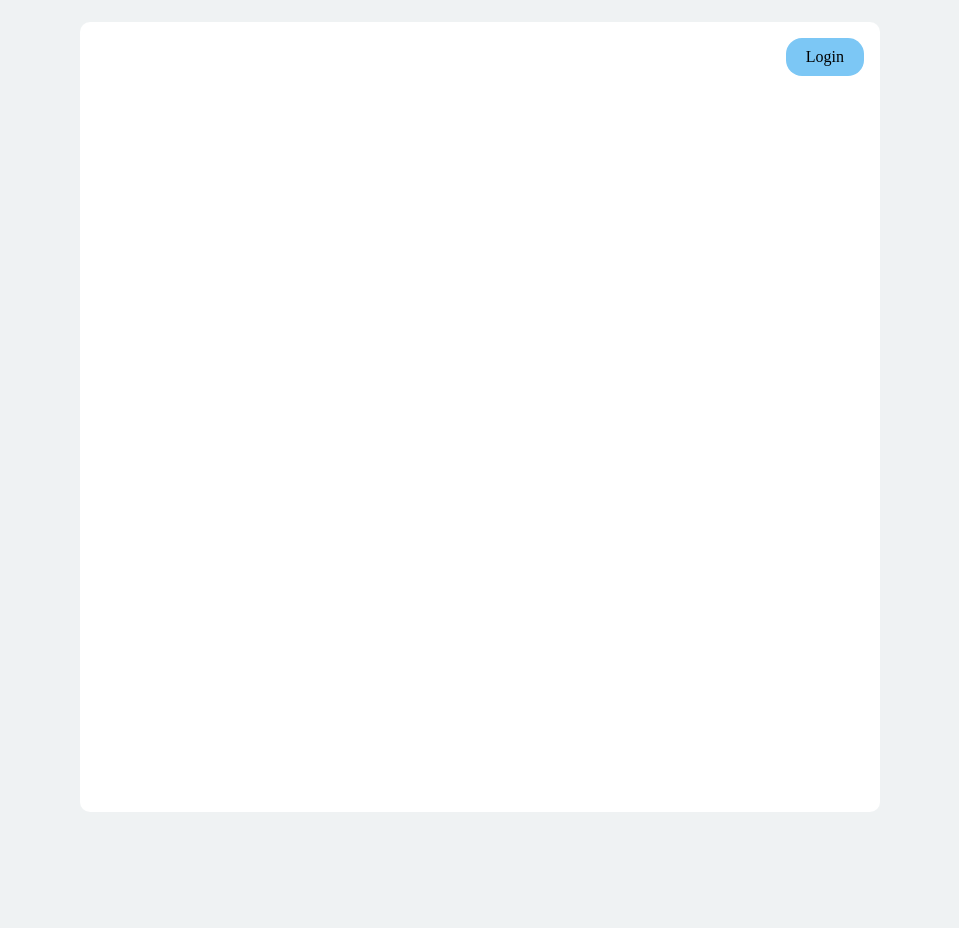
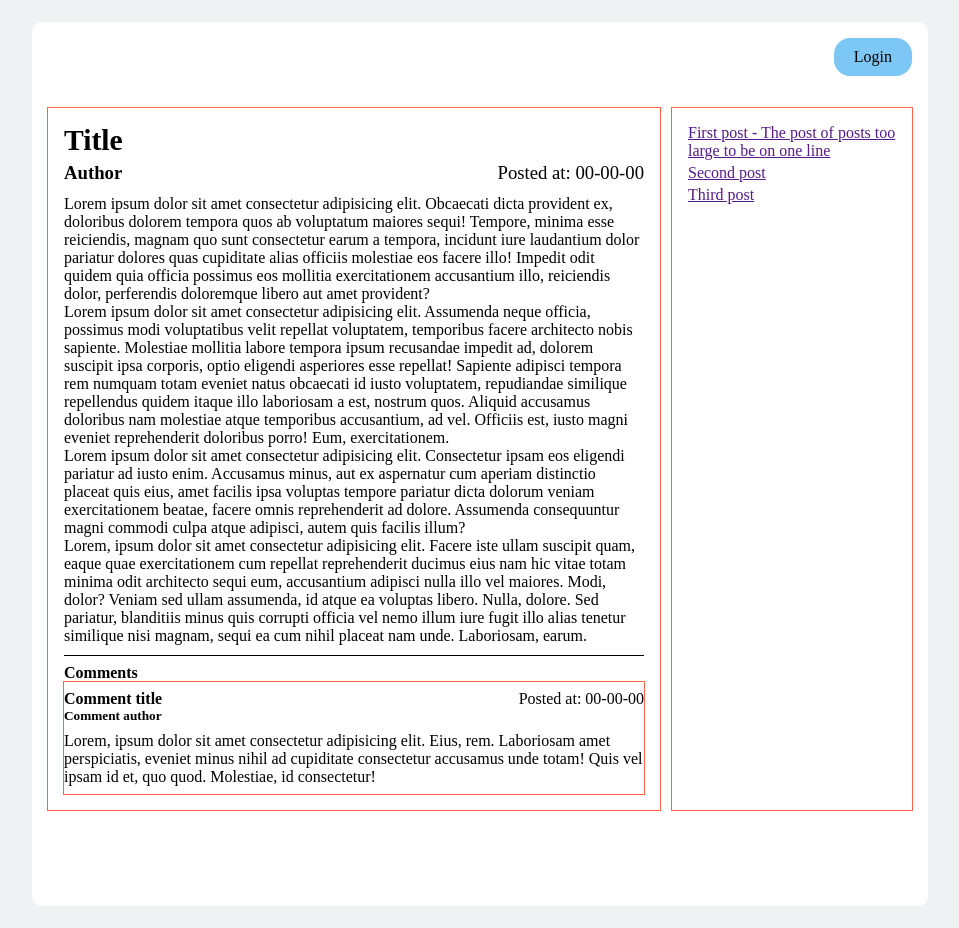
Before and after one commit to AndersonBonde/odin-blog-front-end, a website built with webpack: page src/index.html in a window 1280 px wide. Shown: the whole page, without its empty margins (160-1119 px from the left). Before the commit the page ends 833 px from the top, so only its background shows below. Built offline with nearby package versions, Linux system fonts and the light colour scheme.

```diff
--- a/src/index.html
+++ b/src/index.html
@@ -21,7 +21,39 @@
       </ul>
     </header>
     <main>
-
+      <div class="current-post">
+        <h2 class="post-title">
+          Title
+        </h2>
+        <h3 class="post-author">
+          Author
+          <span class="posted-at">Posted at: 00-00-00</span>
+        </h3>
+        <div class="post-content">
+          <p>Lorem ipsum dolor sit amet consectetur adipisicing elit. Obcaecati dicta provident ex, doloribus dolorem tempora quos ab voluptatum maiores sequi! Tempore, minima esse reiciendis, magnam quo sunt consectetur earum a tempora, incidunt iure laudantium dolor pariatur dolores quas cupiditate alias officiis molestiae eos facere illo! Impedit odit quidem quia officia possimus eos mollitia exercitationem accusantium illo, reiciendis dolor, perferendis doloremque libero aut amet provident?</p>
+          <p>Lorem ipsum dolor sit amet consectetur adipisicing elit. Assumenda neque officia, possimus modi voluptatibus velit repellat voluptatem, temporibus facere architecto nobis sapiente. Molestiae mollitia labore tempora ipsum recusandae impedit ad, dolorem suscipit ipsa corporis, optio eligendi asperiores esse repellat! Sapiente adipisci tempora rem numquam totam eveniet natus obcaecati id iusto voluptatem, repudiandae similique repellendus quidem itaque illo laboriosam a est, nostrum quos. Aliquid accusamus doloribus nam molestiae atque temporibus accusantium, ad vel. Officiis est, iusto magni eveniet reprehenderit doloribus porro! Eum, exercitationem.</p>
+          <p>Lorem ipsum dolor sit amet consectetur adipisicing elit. Consectetur ipsam eos eligendi pariatur ad iusto enim. Accusamus minus, aut ex aspernatur cum aperiam distinctio placeat quis eius, amet facilis ipsa voluptas tempore pariatur dicta dolorum veniam exercitationem beatae, facere omnis reprehenderit ad dolore. Assumenda consequuntur magni commodi culpa atque adipisci, autem quis facilis illum?</p>
+          <p>Lorem, ipsum dolor sit amet consectetur adipisicing elit. Facere iste ullam suscipit quam, eaque quae exercitationem cum repellat reprehenderit ducimus eius nam hic vitae totam minima odit architecto sequi eum, accusantium adipisci nulla illo vel maiores. Modi, dolor? Veniam sed ullam assumenda, id atque ea voluptas libero. Nulla, dolore. Sed pariatur, blanditiis minus quis corrupti officia vel nemo illum iure fugit illo alias tenetur similique nisi magnam, sequi ea cum nihil placeat nam unde. Laboriosam, earum.</p>
+        </div>
+        <div class="post-comments">
+          <h4>Comments</h4>
+          <div class="comment">
+            <h4 class="comment-title">
+              Comment title
+              <span class="comment-posted-at">Posted at: 00-00-00</span>
+            </h4>
+            <h5>Comment author</h5>
+            <div class="comment-content">
+              Lorem, ipsum dolor sit amet consectetur adipisicing elit. Eius, rem. Laboriosam amet perspiciatis, eveniet minus nihil ad cupiditate consectetur accusamus unde totam! Quis vel ipsam id et, quo quod. Molestiae, id consectetur!
+            </div>
+          </div>
+        </div>
+      </div>
+      <ul class="post-list">
+        <li><a href="">First post - The post of posts too large to be on one line</a></li>
+        <li><a href="">Second post</a></li>
+        <li><a href="">Third post</a></li>
+      </ul>
     </main>
     <footer>
 
--- a/src/styles.css
+++ b/src/styles.css
@@ -11,7 +11,8 @@
 
 .container {
   --container-padding: 1rem;
-  width: 800px;
+  width: 70vw;
+  min-width: 800px;
   background-color: white;
   margin-inline: auto;
   border-radius: 10px;
@@ -54,8 +55,69 @@
 */
 
 main {
+  display: flex;
+  gap: 12px;
   min-height: 80vh;
   padding: var(--container-padding);
+}
+
+.current-post {
+  flex: 1;
+  padding: 1rem;
+  outline: 1px solid tomato;
+}
+
+.current-post h2 {
+  font-size: 1.85rem;
+}
+
+.post-author {
+  display: flex;
+  justify-content: space-between;
+  align-items: center;
+  margin-top: .35rem;
+}
+
+.posted-at {
+  font-weight: normal;
+}
+
+.post-content {
+  margin-block: .65rem;
+}
+
+.post-comments {
+  border-top: 1px solid black;
+  padding-top: .5rem;
+}
+
+.comment {
+  outline: 1px solid tomato;
+  padding-block: .5rem;
+}
+
+.comment-title {
+  display: flex;
+  justify-content: space-between;
+  align-items: center;
+}
+
+.comment-posted-at {
+  font-weight: normal;
+}
+
+.comment-content {
+  padding-top: .5rem;
+}
+
+.post-list {
+  display: flex;
+  flex-direction: column;
+  gap: 4px;
+  list-style: none;
+  flex-basis: 240px;
+  padding: 1rem;
+  outline: 1px solid tomato;
 }
 
 /*
@@ -96,6 +158,7 @@
 
 #login-form,
 #register-form {
+  width: 100%;
   display: flex;
   flex-direction: column;
 }
```
Also changed, not shown: src/login.html (+3 -1 lines).
